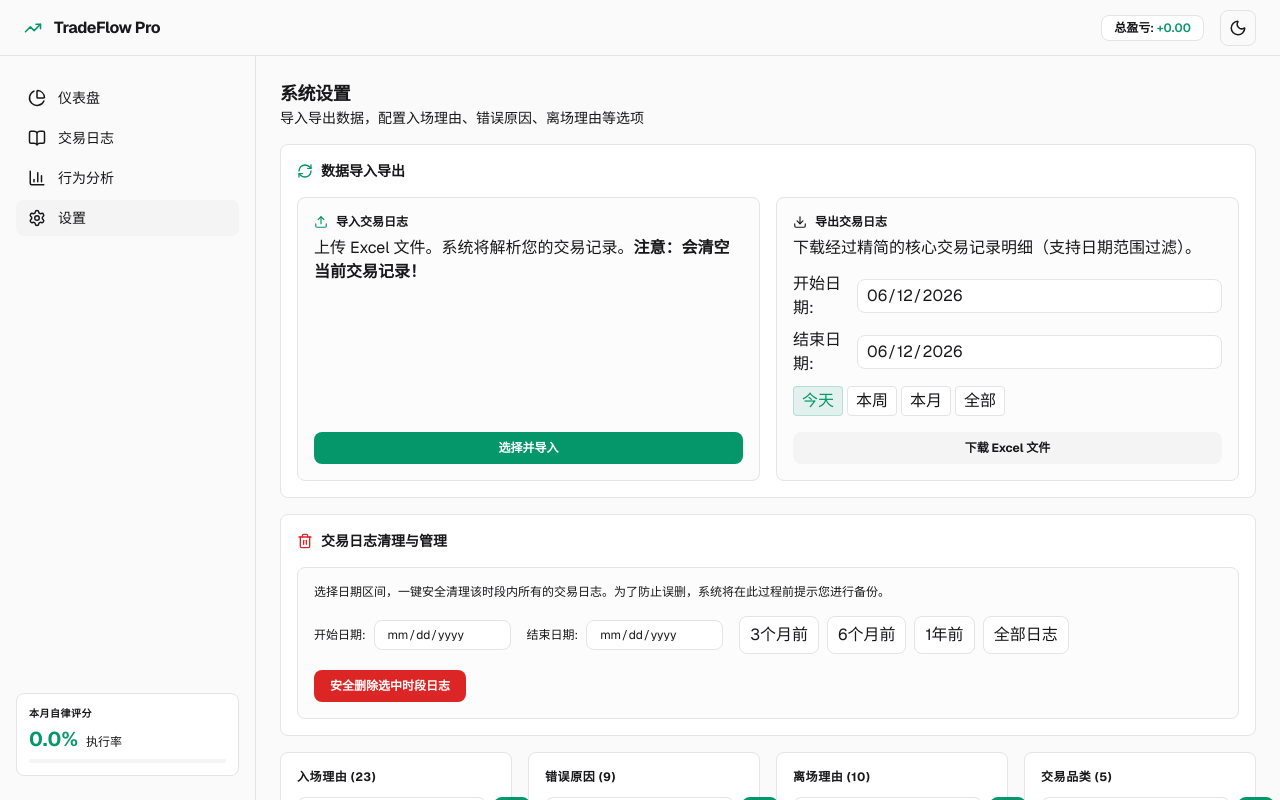
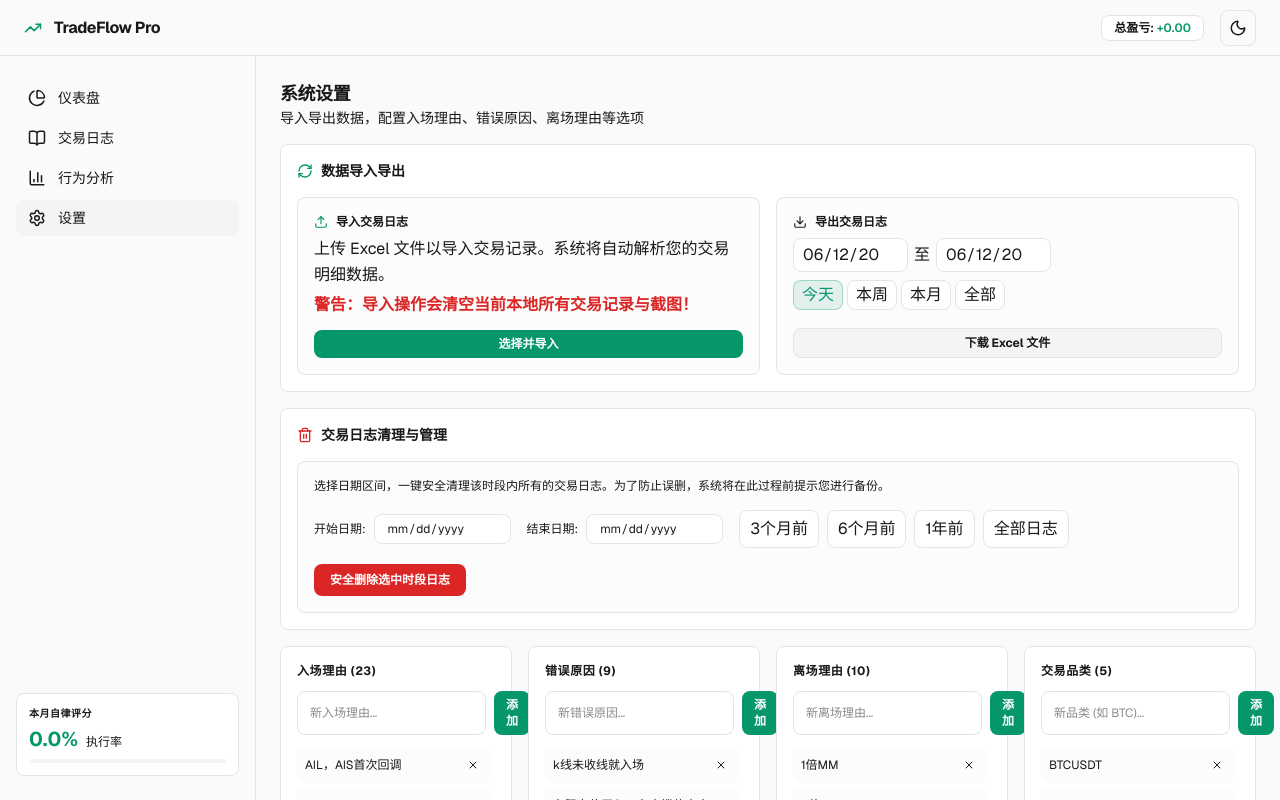
Before and after one commit to dongjiahong/TradeFlow, a React (Vite) app: page / in a window 1280 px wide. Both pictures are taken after a click on the button "设置". Shown: the top 800 px of the page. Built offline with nearby package versions, Linux system fonts and the light colour scheme.

Commit message:
添加复盘信息在导出的excel，并调整布局

```diff
--- a/src/components/Settings.tsx
+++ b/src/components/Settings.tsx
@@ -227,91 +227,86 @@ export default function Settings({
           数据导入导出
         </h3>
         <div className="grid grid-cols-1 md:grid-cols-2 gap-4">
-          <div className="p-4 rounded-lg bg-[var(--color-bg-canvas)]/50 border border-[var(--color-border-subtle)] flex flex-col justify-between gap-4">
-            <div>
+          {/* Import */}
+          <div className="p-4 rounded-lg bg-[var(--color-bg-canvas)]/50 border border-[var(--color-border-subtle)] flex flex-col justify-between gap-3 min-h-[170px]">
+            <div className="flex flex-col gap-1.5">
               <h4 className="text-xs font-bold text-[var(--text-primary)] flex items-center gap-2">
                 <Upload size={14} className="text-trade-green" />
                 导入交易日志
               </h4>
-              <p className="text-xxs text-[var(--text-muted)] mt-1.5">
-                上传 Excel 文件。系统将解析您的交易记录。<strong>注意：会清空当前交易记录！</strong>
+              <p className="text-xxs text-[var(--text-muted)] leading-relaxed">
+                上传 Excel 文件以导入交易记录。系统将自动解析您的交易明细数据。
+                <strong className="text-trade-red block mt-1">警告：导入操作会清空当前本地所有交易记录与截图！</strong>
               </p>
             </div>
-            <label className="px-4 py-2 bg-trade-green hover:bg-green-600 text-white text-xs font-bold rounded-lg cursor-pointer text-center transition-colors">
+            <label className="w-full px-3 py-1.5 bg-trade-green hover:bg-green-600 text-white text-xs font-bold rounded-lg cursor-pointer text-center active:scale-95 transition-all block">
               {isImporting ? "处理中..." : "选择并导入"}
               <input type="file" accept=".xlsx" onChange={onImportExcel} disabled={isImporting} className="hidden" />
             </label>
           </div>
 
-          <div className="p-4 rounded-lg bg-[var(--color-bg-canvas)]/50 border border-[var(--color-border-subtle)] flex flex-col justify-between gap-4">
-            <div>
+          {/* Export */}
+          <div className="p-4 rounded-lg bg-[var(--color-bg-canvas)]/50 border border-[var(--color-border-subtle)] flex flex-col justify-between gap-3 min-h-[170px]">
+            <div className="flex flex-col gap-2">
               <h4 className="text-xs font-bold text-[var(--text-primary)] flex items-center gap-2">
                 <Download size={14} className="text-[var(--text-muted)]" />
                 导出交易日志
               </h4>
-              <p className="text-xxs text-[var(--text-muted)] mt-1.5">
-                下载经过精简的核心交易记录明细（支持日期范围过滤）。
-              </p>
 
-              {/* 日期选择器 */}
-              <div className="flex flex-col gap-2 mt-3">
-                <div className="flex items-center gap-2">
-                  <span className="text-xxs text-[var(--text-muted)] w-14 shrink-0">开始日期:</span>
+              {/* 日期选择器（横向并排） */}
+              <div className="flex items-center gap-1.5">
                 <input
                   type="date"
                   value={exportStartDate}
                   onChange={(e) => setExportStartDate(e.target.value)}
-                    className="flex-1 px-2 py-1 border border-[var(--color-border-subtle)] bg-[var(--color-bg-surface)] text-xxs text-[var(--text-primary)] rounded-lg focus:outline-none focus:ring-1 focus:ring-trade-green"
+                  className="px-2 py-1 border border-[var(--color-border-subtle)] bg-[var(--color-bg-surface)] text-xxs text-[var(--text-primary)] rounded-lg focus:outline-none focus:ring-1 focus:ring-trade-green w-[115px]"
                 />
-                </div>
-                <div className="flex items-center gap-2">
-                  <span className="text-xxs text-[var(--text-muted)] w-14 shrink-0">结束日期:</span>
+                <span className="text-xxs text-[var(--text-muted)]">至</span>
                 <input
                   type="date"
                   value={exportEndDate}
                   onChange={(e) => setExportEndDate(e.target.value)}
-                    className="flex-1 px-2 py-1 border border-[var(--color-border-subtle)] bg-[var(--color-bg-surface)] text-xxs text-[var(--text-primary)] rounded-lg focus:outline-none focus:ring-1 focus:ring-trade-green"
+                  className="px-2 py-1 border border-[var(--color-border-subtle)] bg-[var(--color-bg-surface)] text-xxs text-[var(--text-primary)] rounded-lg focus:outline-none focus:ring-1 focus:ring-trade-green w-[115px]"
                 />
-                </div>
               </div>
 
               {/* 快捷按钮 */}
-              <div className="flex flex-wrap gap-1 mt-2.5">
+              <div className="flex flex-wrap gap-1">
                 <button
                   onClick={setExportRangeToday}
-                  className={`px-2 py-0.5 text-xxs rounded transition-colors ${exportStartDate === getTodayString() && exportEndDate === getTodayString() ? 'bg-trade-green/10 text-trade-green border border-trade-green/20' : 'bg-[var(--color-bg-surface)] text-[var(--text-muted)] hover:bg-[var(--color-bg-hover)] border border-[var(--color-border-subtle)]'}`}
+                  className={`px-2 py-0.5 border text-xxs rounded-lg transition-colors ${exportStartDate === getTodayString() && exportEndDate === getTodayString() ? 'bg-trade-green/10 text-trade-green border-trade-green/30 font-medium' : 'border-[var(--color-border-subtle)] bg-[var(--color-bg-surface)] text-[var(--text-secondary)] hover:bg-[var(--color-bg-hover)]'}`}
                 >
                   今天
                 </button>
                 <button
                   onClick={setExportRangeThisWeek}
-                  className="px-2 py-0.5 text-xxs rounded bg-[var(--color-bg-surface)] text-[var(--text-muted)] hover:bg-[var(--color-bg-hover)] border border-[var(--color-border-subtle)] transition-colors"
+                  className="px-2 py-0.5 border border-[var(--color-border-subtle)] bg-[var(--color-bg-surface)] text-[var(--text-secondary)] hover:bg-[var(--color-bg-hover)] text-xxs rounded-lg transition-colors"
                 >
                   本周
                 </button>
                 <button
                   onClick={setExportRangeThisMonth}
-                  className="px-2 py-0.5 text-xxs rounded bg-[var(--color-bg-surface)] text-[var(--text-muted)] hover:bg-[var(--color-bg-hover)] border border-[var(--color-border-subtle)] transition-colors"
+                  className="px-2 py-0.5 border border-[var(--color-border-subtle)] bg-[var(--color-bg-surface)] text-[var(--text-secondary)] hover:bg-[var(--color-bg-hover)] text-xxs rounded-lg transition-colors"
                 >
                   本月
                 </button>
                 <button
                   onClick={setExportRangeAll}
-                  className={`px-2 py-0.5 text-xxs rounded transition-colors ${!exportStartDate && !exportEndDate ? 'bg-trade-green/10 text-trade-green border border-trade-green/20' : 'bg-[var(--color-bg-surface)] text-[var(--text-muted)] hover:bg-[var(--color-bg-hover)] border border-[var(--color-border-subtle)]'}`}
+                  className={`px-2 py-0.5 border text-xxs rounded-lg transition-colors ${!exportStartDate && !exportEndDate ? 'bg-trade-green/10 text-trade-green border-trade-green/30 font-medium' : 'border-[var(--color-border-subtle)] bg-[var(--color-bg-surface)] text-[var(--text-secondary)] hover:bg-[var(--color-bg-hover)]'}`}
                 >
                   全部
                 </button>
               </div>
             </div>
             <button onClick={() => onExportExcel(exportStartDate, exportEndDate)}
-              className="w-full inline-block px-4 py-2 bg-[var(--color-bg-elevated)] hover:bg-[var(--color-bg-hover)] text-[var(--text-primary)] text-xs font-bold rounded-lg text-center active:scale-95 transition-all cursor-pointer">
+              className="w-full px-3 py-1.5 bg-[var(--color-bg-elevated)] hover:bg-[var(--color-bg-hover)] text-[var(--text-primary)] text-xs font-bold rounded-lg text-center active:scale-95 transition-all cursor-pointer border border-[var(--color-border-subtle)] block">
               下载 Excel 文件
             </button>
           </div>
         </div>
 
         {importStatus && (
-          <div className="p-3 rounded-lg bg-[var(--color-bg-hover)] text-[var(--text-secondary)] text-xs flex items-center gap-2 font-medium">
+          <div className="p-2.5 rounded-lg bg-[var(--color-bg-hover)] text-[var(--text-secondary)] text-xxs flex items-center gap-2 font-medium">
             <span className="h-1.5 w-1.5 rounded-full bg-trade-green animate-ping shrink-0"></span>
             {importStatus}
           </div>
--- a/src/lib/db.ts
+++ b/src/lib/db.ts
@@ -572,7 +572,7 @@ export async function importExcelData(base64Data: string) {
       const setup = String(getVal(row, ["入场理由", "入场原因"], "其他")).trim();
       const type = String(getVal(row, ["类型"], "未知")).trim();
       const exitReason = String(getVal(row, ["离场理由/方式", "离场理由"], "止损")).trim();
-      const notes = String(getVal(row, ["补充说明", "备注"], "")).trim();
+      const notes = String(getVal(row, ["复盘说明", "补充说明", "备注"], "")).trim();
       const positionSize = parseFloat(getVal(row, ["仓位大小", "仓位"], 0)) || 0;
       const direction = String(getVal(row, ["方向"], "Long")).trim();
       const entryPrice = parseFloat(entryPriceVal) || 0;
@@ -712,7 +712,8 @@ export async function exportExcelData(startDate?: string, endDate?: string) {
       "盈亏",
       "状态",
       "离场错误",
-      "备注"
+      "备注",
+      "复盘说明"
     ];
     logsData.push(headers);
 
@@ -734,7 +735,8 @@ export async function exportExcelData(startDate?: string, endDate?: string) {
         trade.pnl,
         trade.status || "",
         trade.errorReason || "",
-        trade.remarks || ""
+        trade.remarks || "",
+        trade.notes || ""
       ];
       logsData.push(row);
     }
```
Lines whose indentation alone changed are shown as unchanged.
